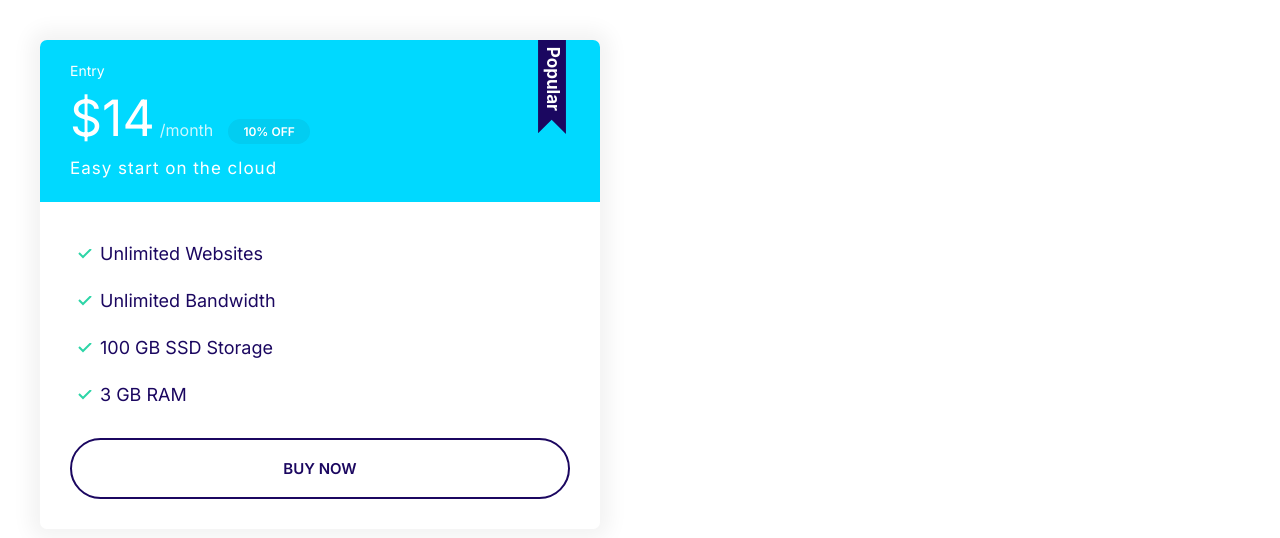
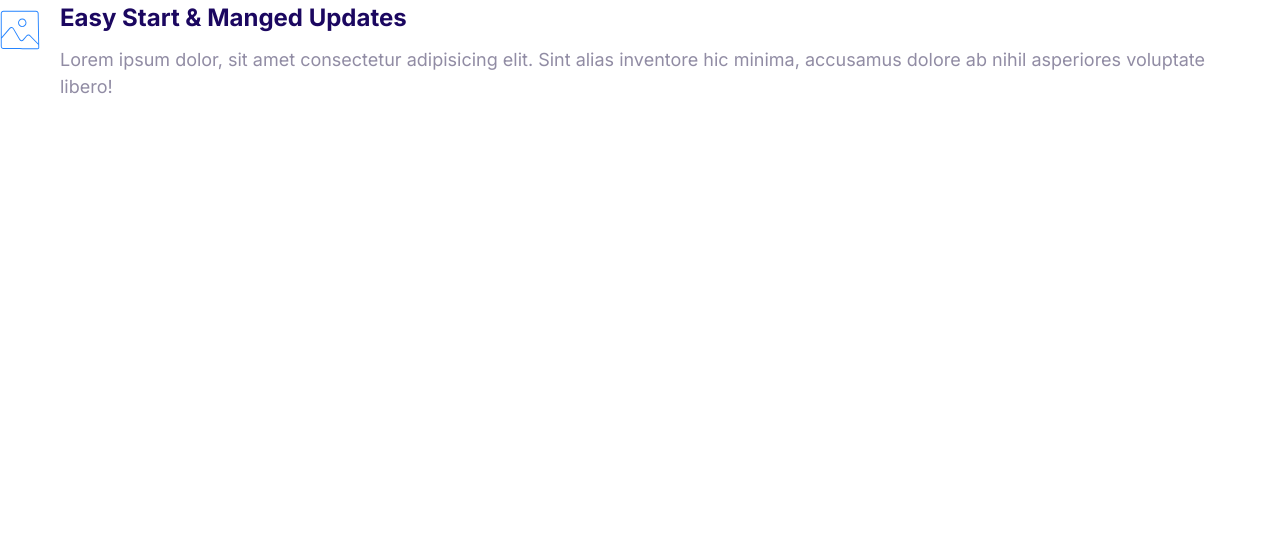
Before and after one commit to muh-haris/moshify, a plain HTML site: page index.html in a window 1280 px wide. Drawn offline with Linux system fonts and the light colour scheme.

Commit message:
Define media objects.

```diff
--- a/index.html
+++ b/index.html
@@ -15,26 +15,19 @@
     <link rel="stylesheet" href="css/styles.css" />
   </head>
   <body>
-    <div style="width: 50%; padding: 4rem">
-      <div class="plan plan--popular">
-        <div class="card card--secondary">
-          <header class="card__header">
-            <h3 class="plan__name">Entry</h3>
-            <span class="plan__price">$14</span>
-            <span class="plan__billing-cycle">/month</span>
-            <span class="badge badge--secondary badge--small">10% OFF</span>
-            <span class="plan__description">Easy start on the cloud</span>
-          </header>
-          <div class="card__body">
-            <ul class="list list--tick">
-              <li class="list__item">Unlimited Websites</li>
-              <li class="list__item">Unlimited Bandwidth</li>
-              <li class="list__item">100 GB SSD Storage</li>
-              <li class="list__item">3 GB RAM</li>
-            </ul>
-            <button class="btn btn--outline btn--block">Buy Now</button>
-          </div>
-        </div>
+    <div class="media">
+      <div class="media__image">
+        <svg class="icon icon--primary">
+          <use xlink:href="images/sprite2.svg#snap"></use>
+        </svg>
+      </div>
+      <div class="media__body">
+        <h3 class="media__title">Easy Start & Manged Updates</h3>
+        <p>
+          Lorem ipsum dolor, sit amet consectetur adipisicing elit. Sint alias
+          inventore hic minima, accusamus dolore ab nihil asperiores voluptate
+          libero!
+        </p>
       </div>
     </div>
   </body>
```
Also changed, not shown: components/media objects.html (added, +15 -0 lines), images/sprite2.svg (added).
